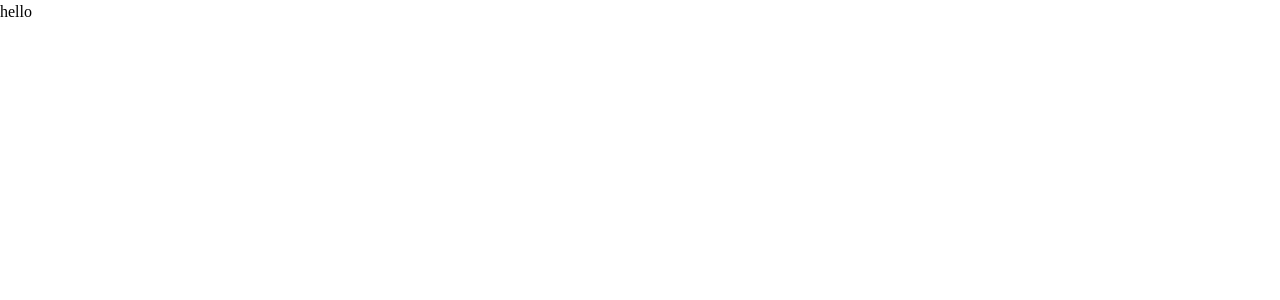
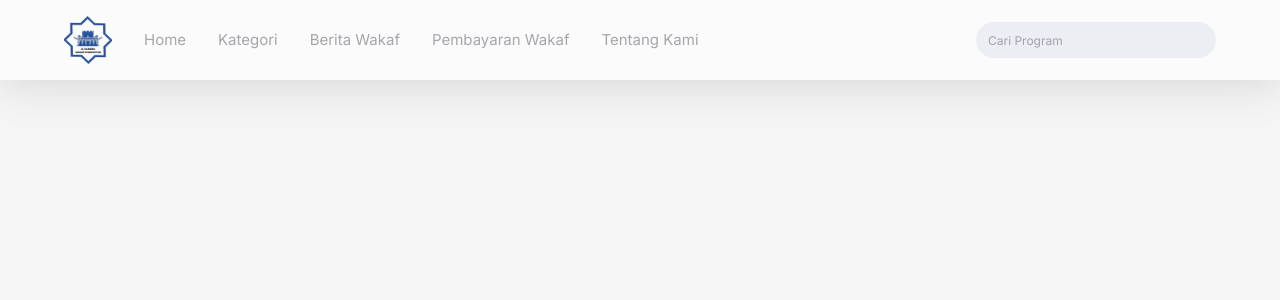
Before and after one commit to paisalll/alhambra-waqf-fe, a React (Vite) app: page / in a window 1280 px wide. Shown: the top 300 px of the page. Built offline with nearby package versions, Linux system fonts and the light colour scheme.

Commit message:
added navbar

```diff
--- a/index.html
+++ b/index.html
@@ -3,6 +3,12 @@
   <head>
     <meta charset="UTF-8" />
     <link rel="icon" type="image/svg+xml" href="/vite.svg" />
+    <link rel="preconnect" href="https://fonts.googleapis.com" />
+    <link rel="preconnect" href="https://fonts.gstatic.com" crossorigin />
+    <link
+      href="https://fonts.googleapis.com/css2?family=Inter:wght@300;400;500;600;700&display=swap"
+      rel="stylesheet"
+    />
     <meta name="viewport" content="width=device-width, initial-scale=1.0" />
     <title>Vite + React</title>
   </head>
--- a/package.json
+++ b/package.json
@@ -13,7 +13,9 @@
     "axios": "^1.2.1",
     "react": "^18.2.0",
     "react-dom": "^18.2.0",
-    "react-redux": "^8.0.5"
+    "react-icons": "^4.7.1",
+    "react-redux": "^8.0.5",
+    "react-router-dom": "^6.5.0"
   },
   "devDependencies": {
     "@types/react": "^18.0.24",
--- /dev/null
+++ b/src/components/Header.jsx
@@ -0,0 +1,77 @@
+import React, { useState } from "react";
+// import { NavLink } from "react-router-dom";
+import logo from "../assets/logo1.png";
+import { AiOutlineMenu, AiOutlineClose } from "react-icons/ai";
+const Header = () => {
+  const [nav, setNav] = useState(false);
+
+  const handleNav = () => {
+    setNav(!nav);
+  };
+  // const navLinkStyle = ({ isActive }) => {
+  //   return {
+  //     color: isActive ? "#854aea" : "#A7A7A7",
+  //   };
+  // };
+  return (
+    <header className="">
+      <nav className="shadownav h-20 flex items-center w-full bg-[#FBFBFB] ">
+        <div className="container flex justify-between">
+          <div className=" flex items-center">
+            <img src={logo} alt="Logo" className="mr-8 h-12 w-12 " />
+            <ul className="hidden sm:hidden md:hidden lg:flex gap-x-8 text-base lg:text-[15px] font-normal text-Neutral-800">
+              <li>Home</li>
+              <li>Kategori</li>
+              <li>Berita Wakaf</li>
+              <li>Pembayaran Wakaf</li>
+              <li>Tentang Kami</li>
+            </ul>
+          </div>
+          <div className="hidden sm:hidden md:hidden lg:flex items-center ">
+            <input
+              placeholder="Cari Program"
+              className="rounded-3xl h-[2.2rem] w-[15rem] px-3 text-black text-xs focus:outline-none focus:border-white bg-[#EDEEF4]"
+            />
+          </div>
+          {/* mobile */}
+          <div
+            className="block lg:hidden pt-3 text-TitleText"
+            onClick={handleNav}
+          >
+            {!nav ? <AiOutlineMenu size={20} /> : <AiOutlineClose size={20} />}
+          </div>
+        </div>
+
+        <div
+          className={
+            nav
+              ? "fixed left-0 top-0 w-[60%] z-20 bg-white h-full ease-in-out duration-200"
+              : "fixed left-[-100%]"
+          }
+        >
+          <div className="px-6 md:px-10 ">
+            <div className="py-5">
+              <img src={logo} alt="Logo" className="mr-8 h-12 w-12" />
+            </div>
+
+            <ul className="space-y-5 text-sm text-Neutral-800">
+              <li>Home</li>
+              <li>Kategori</li>
+              <li>Berita Wakaf</li>
+              <li>Pembayaran Wakaf</li>
+              <li>Tentang Kami</li>
+            </ul>
+            <div className="mt-7">
+              <input
+                placeholder="Cari Program"
+                className="rounded-3xl h-[2rem] w-[10rem] px-3 text-black text-xs focus:outline-none focus:border-white bg-[#EDEEF4]"
+              />
+            </div>
+          </div>
+        </div>
+      </nav>
+    </header>
+  );
+};
+
+export default Header;
--- a/src/pages/App.jsx
+++ b/src/pages/App.jsx
@@ -1,9 +1,9 @@
 import { useState } from "react";
-
+import Header from "../components/Header";
 function App() {
   return (
     <div className="App">
-      <p>hello</p>
+      <Header />
     </div>
   );
 }
--- a/src/styles/index.css
+++ b/src/styles/index.css
@@ -2,7 +2,22 @@
 @tailwind components;
 @tailwind utilities;
 
+@import url("https://fonts.googleapis.com/css2?family=Inter:wght@300;400;500;600;700&display=swap");
+
 body {
   margin: 0;
-  font-family: "poppins";
+  font-family: "Inter", sans-serif;
+  background-color: #f5f5f5;
 }
+* {
+  padding: 0;
+  margin: 0;
+  box-sizing: border-box;
+}
+.container {
+  max-width: 90%;
+  margin: 0 auto;
+}
+.shadownav {
+  box-shadow: 0px 0px 50px rgba(0, 0, 0, 0.15);
+}
--- a/tailwind.config.cjs
+++ b/tailwind.config.cjs
@@ -2,7 +2,19 @@
 module.exports = {
   content: ["./index.html", "./src/**/*.{js,ts,jsx,tsx}"],
   theme: {
-    extend: {},
+    extend: {
+      colors: {
+        Primary: {
+          900: "#204C94",
+        },
+        Neutral: {
+          800: "#A5A6AC",
+          900: "#828387",
+        },
+        TitleText: "#27303E",
+        BtnColor: "#F98D3E",
+      },
+    },
   },
   plugins: [],
 };
```
Also changed, not shown: src/assets/logo1.png (added), 1 other file (tests, documents, lock files or other folders).
